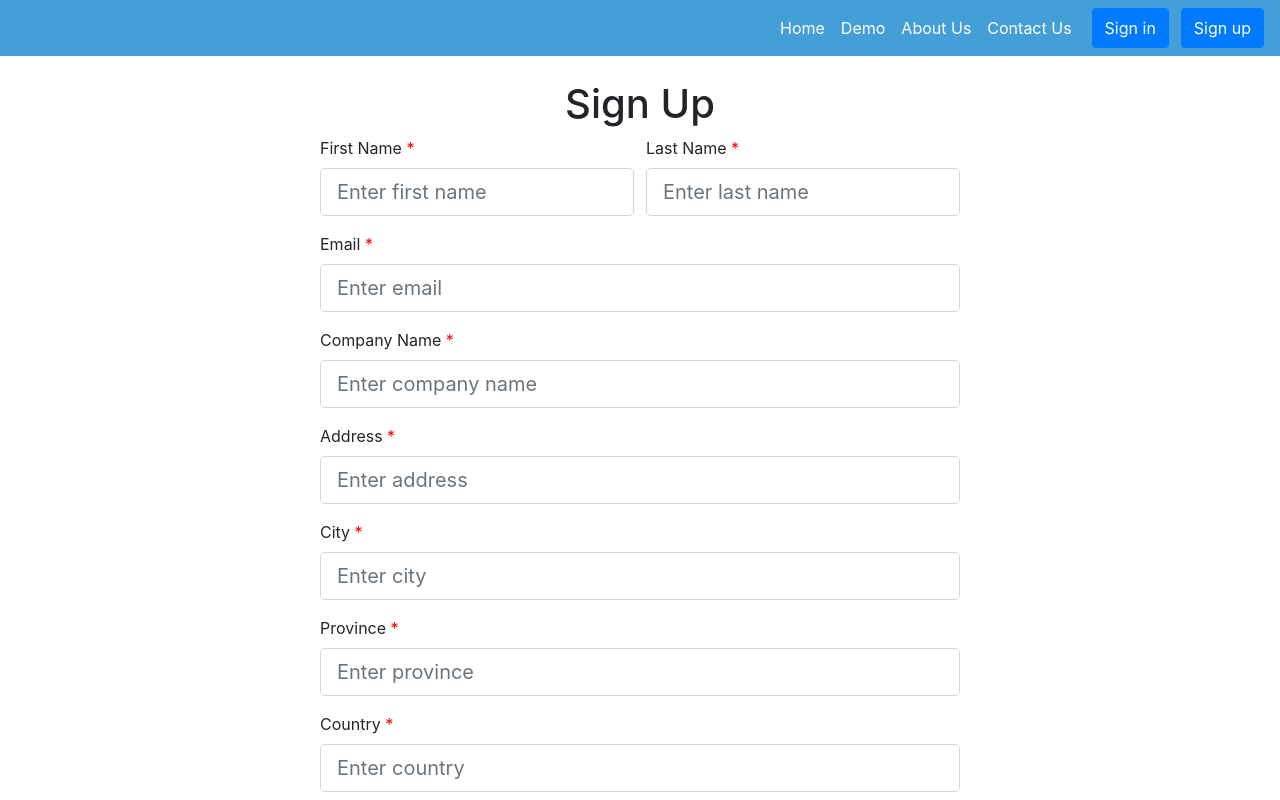
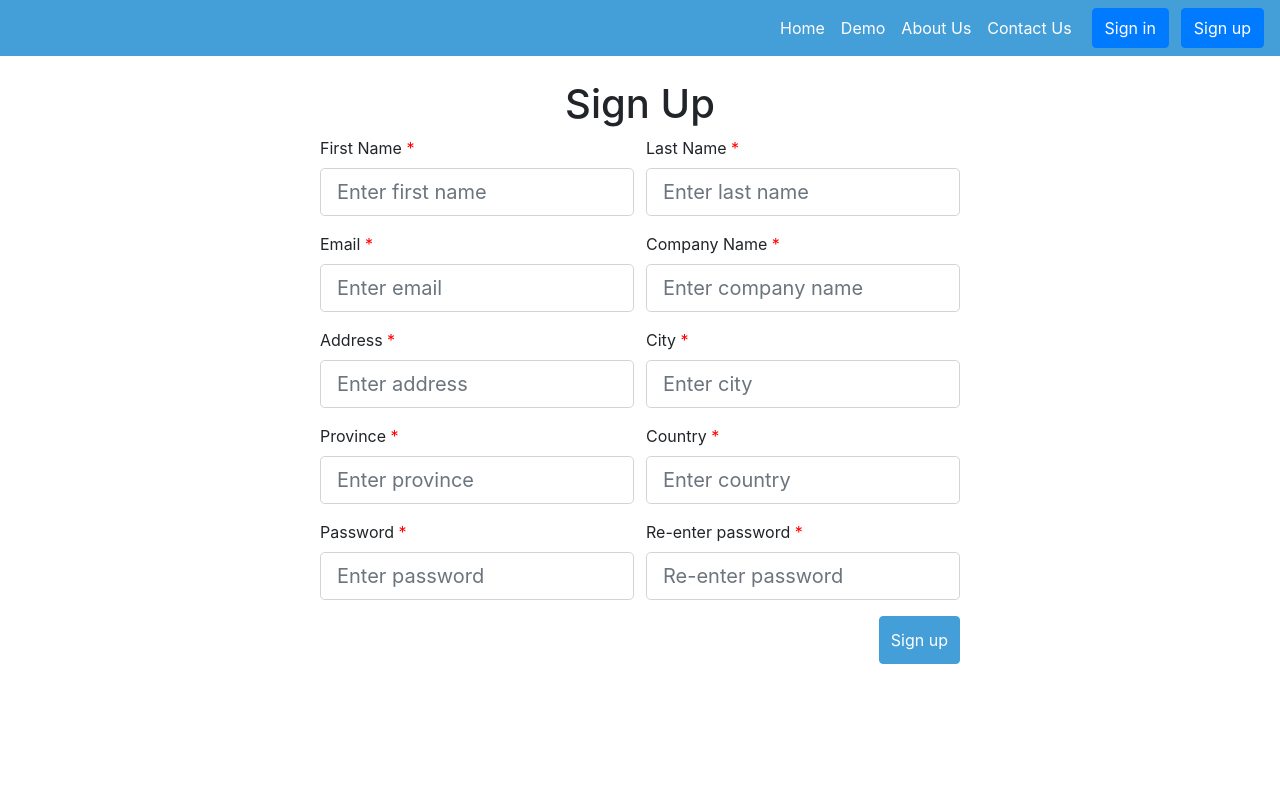
Before and after one commit to SpencerKwok/locality-ui, a React (Create React App) app: page /signup in a window 1280 px wide. Shown: the top 800 px of the page. Built offline with nearby package versions, Linux system fonts and the light colour scheme; what react-geolocated would draw is missing.

Commit message:
Make signup form appear shorter

```diff
--- a/src/components/Dashboard/Inventory/Inventory.tsx
+++ b/src/components/Dashboard/Inventory/Inventory.tsx
@@ -1,10 +1,8 @@
 import React, { CSSProperties, useState, useEffect } from "react";
 import * as yup from "yup";
 import styled from "styled-components";
-import { Redirect } from "react-router-dom";
 import { ListGroup } from "react-bootstrap";
 import { List } from "react-virtualized";
-import Cookie from "js-cookie";
 import { decode } from "html-entities";
 import { Formik, FormikConfig } from "formik";
 import { Button, Form, FormControl } from "react-bootstrap";
--- a/src/components/SignUp/SignUp.tsx
+++ b/src/components/SignUp/SignUp.tsx
@@ -163,6 +163,7 @@ function SignUp(props: SignUpProps) {
                       {createFormErrorMessage("lastName")}
                     </Form.Group>
                   </Stack>
+                  <Stack direction="row" spacing={12} priority={[1, 1]}>
                     <Form.Group>
                       <FormLabel>Email</FormLabel>
                       <FormInputGroup size="lg">
@@ -193,6 +194,8 @@ function SignUp(props: SignUpProps) {
                       </FormInputGroup>
                       {createFormErrorMessage("companyName")}
                     </Form.Group>
+                  </Stack>
+                  <Stack direction="row" spacing={12} priority={[1, 1]}>
                     <Form.Group>
                       <FormLabel>Address</FormLabel>
                       <FormInputGroup size="lg">
@@ -223,6 +226,8 @@ function SignUp(props: SignUpProps) {
                       </FormInputGroup>
                       {createFormErrorMessage("city")}
                     </Form.Group>
+                  </Stack>
+                  <Stack direction="row" spacing={12} priority={[1, 1]}>
                     <Form.Group>
                       <FormLabel>Province</FormLabel>
                       <FormInputGroup size="lg">
@@ -253,6 +258,8 @@ function SignUp(props: SignUpProps) {
                       </FormInputGroup>
                       {createFormErrorMessage("country")}
                     </Form.Group>
+                  </Stack>
+                  <Stack direction="row" spacing={12} priority={[1, 1]}>
                     <Form.Group>
                       <FormLabel>Password</FormLabel>
                       <FormInputGroup size="lg">
@@ -283,6 +290,7 @@ function SignUp(props: SignUpProps) {
                       </FormInputGroup>
                       {createFormErrorMessage("password2")}
                     </Form.Group>
+                  </Stack>
                   <div
                     color="red"
                     style={{
```
Lines whose indentation alone changed are shown as unchanged.
